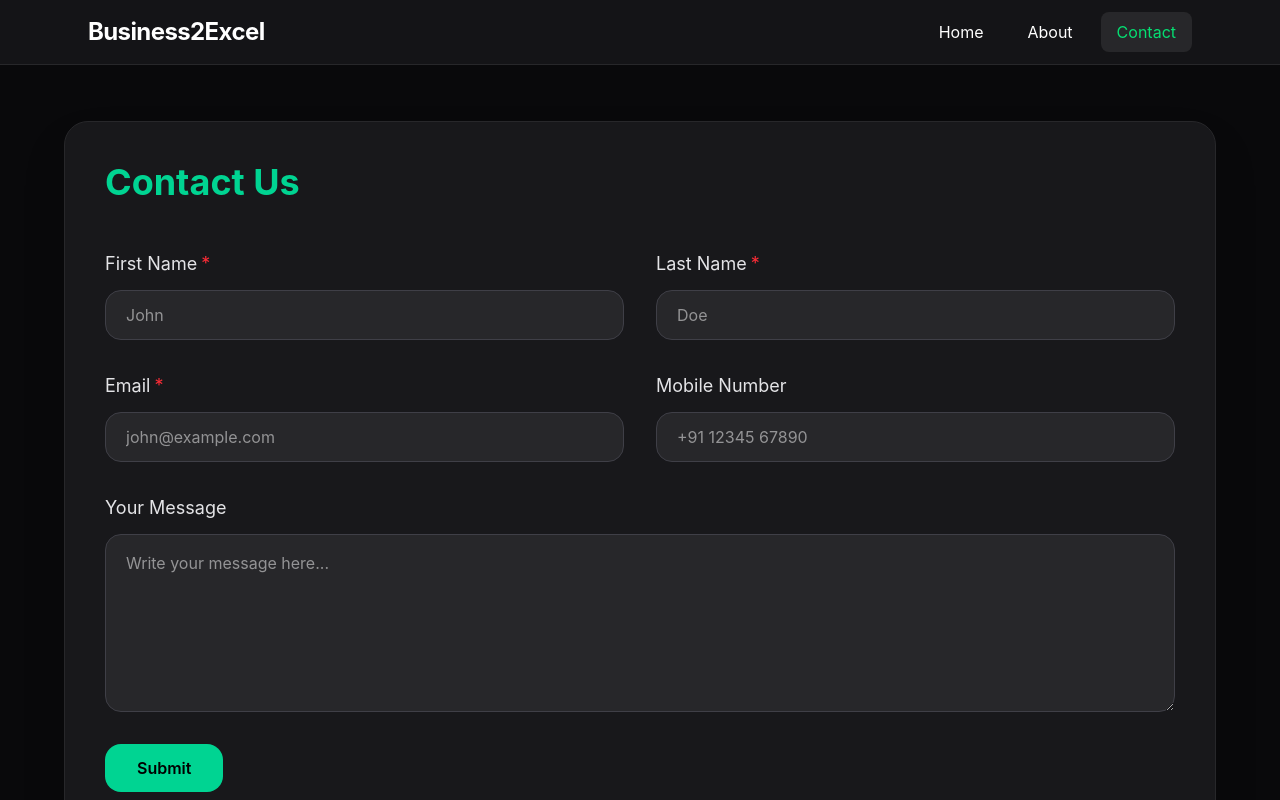
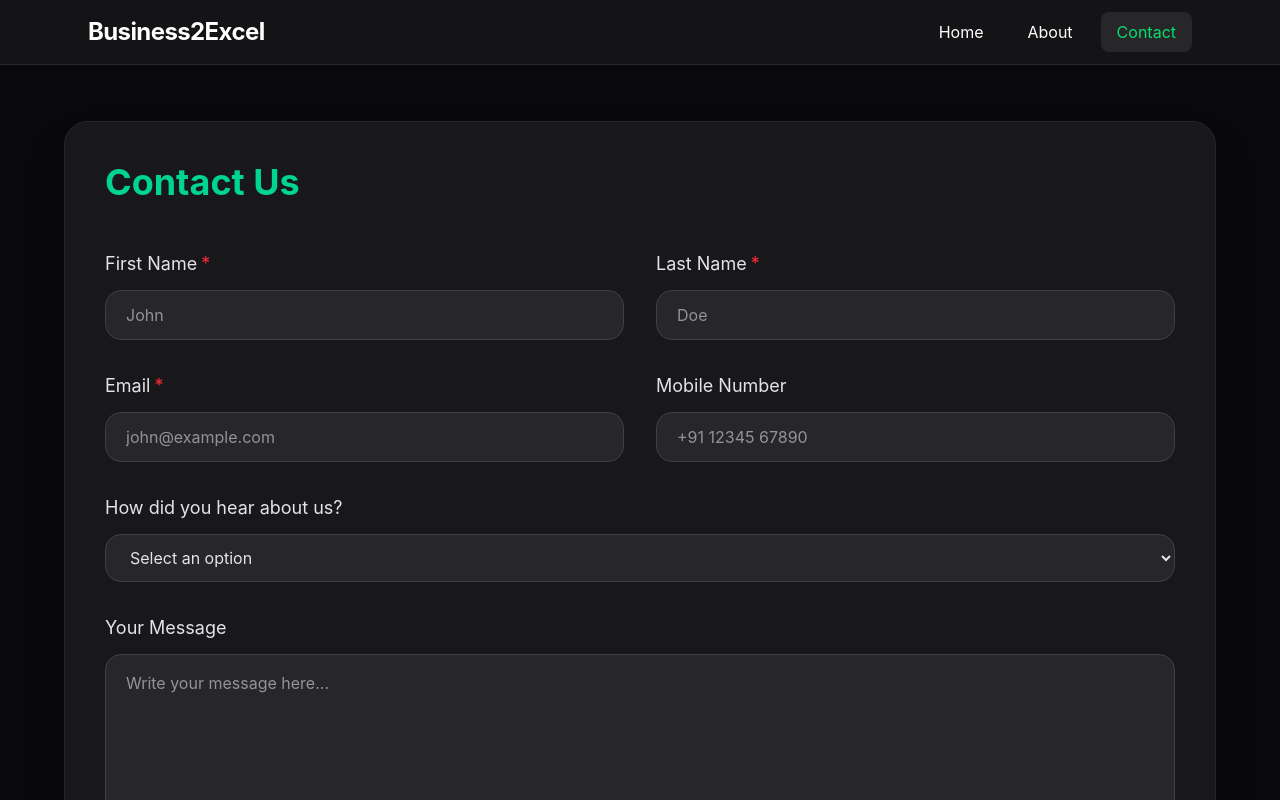
Before and after one commit to RogerWaltin/Business2Excel, a React (Vite) app in the folder Client/: page /Contact in a window 1280 px wide. Shown: the top 800 px of the page. Built offline with nearby package versions, Linux system fonts and the light colour scheme.

Commit message:
added a field in contact page form

```diff
--- a/Client/src/Pages/Contact.jsx
+++ b/Client/src/Pages/Contact.jsx
@@ -7,6 +7,7 @@ export default function Contact() {
     lastName: "",
     email: "",
     mobile: "",
+    howDidYouHear: "",
     message: "",
   })
 
@@ -97,6 +98,27 @@ export default function Contact() {
 
             </div>
 
+            {/* How did you hear about us */}
+            <div className="flex flex-col gap-3">
+
+              <label className="text-lg text-zinc-200">
+                How did you hear about us?
+              </label>
+
+              <select name="howDidYouHear" value={formData.howDidYouHear} onChange={handleChange} className="bg-zinc-800 border border-zinc-700 rounded-2xl px-5 py-3 text-base outline-none focus:border-emerald-400 transition-colors text-zinc-200">
+
+                <option value="">Select an option</option>
+                <option value="google">Google</option>
+                <option value="youtube">YouTube</option>
+                <option value="friend">Friend</option>
+                <option value="social-media">Social Media</option>
+                <option value="advertisement">Advertisement</option>
+                <option value="other">Other</option>
+
+              </select>
+
+            </div>
+
             {/* Message */}
             <div className="flex flex-col gap-3">
 
```
Also changed, not shown: 1 other file (tests, documents, lock files or other folders).
